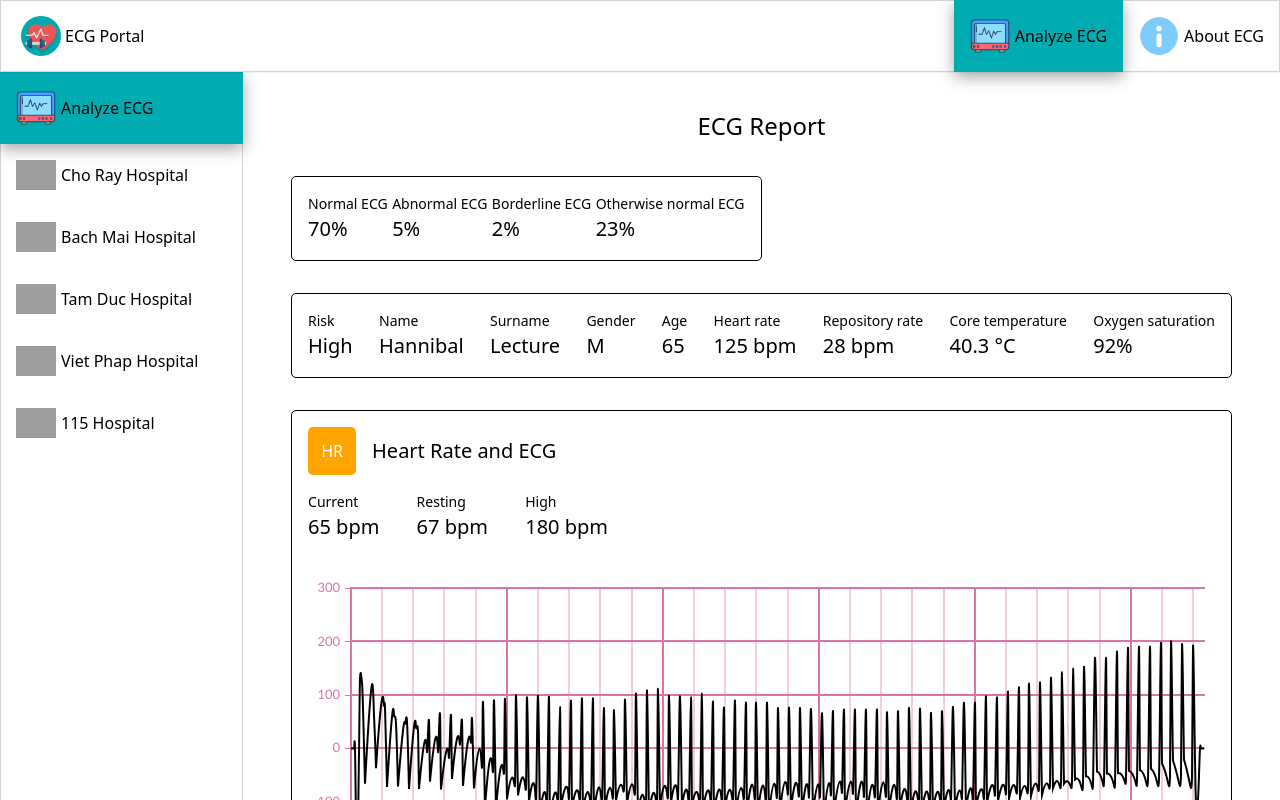
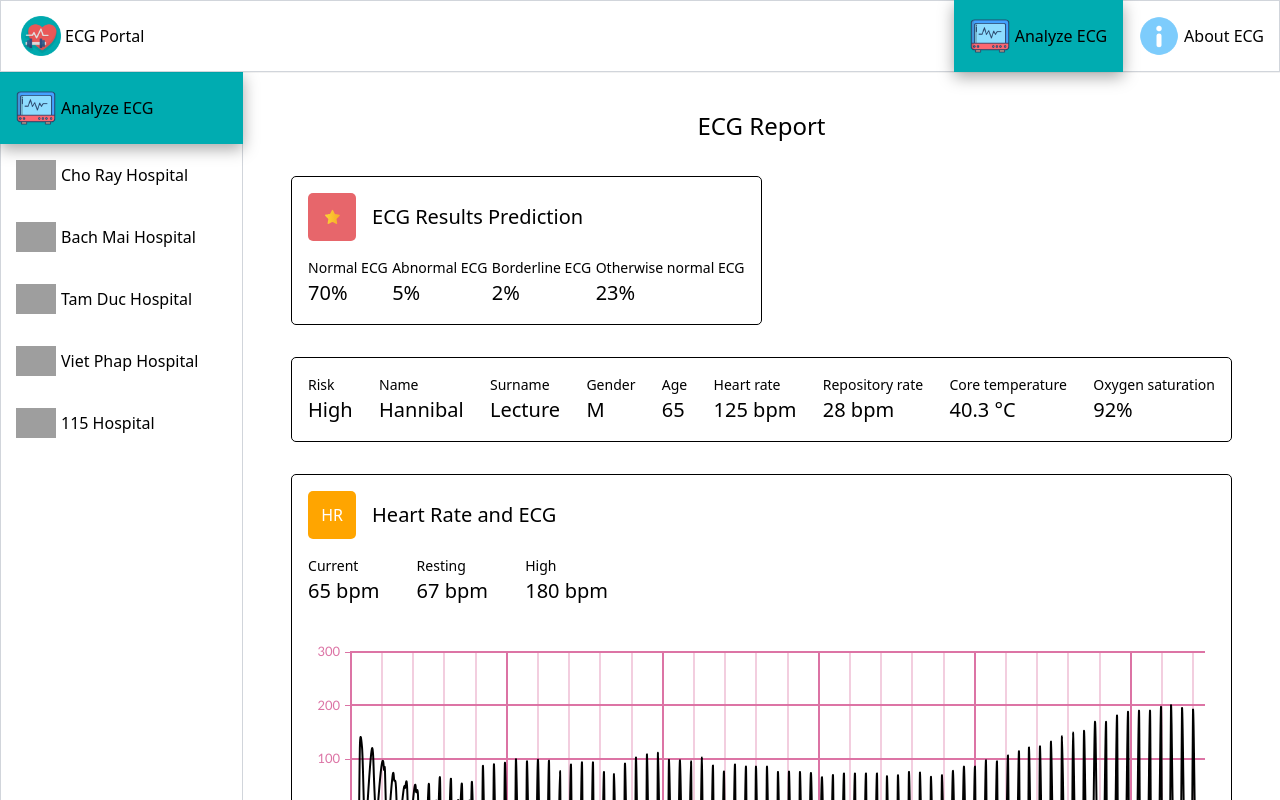
Before and after one commit to ngtruongthanh98/swarm-learning-to-detect-heart-diseases-by-ecg, a Nuxt app in the folder ecg-portal/: page /analyze-ecg in a window 1280 px wide. Shown: the top 800 px of the page. Built offline with nearby package versions, Linux system fonts and the light colour scheme; grey boxes are pictures that could not be loaded.

Commit message:
feat: Add ECG results prediction

```diff
--- a/ecg-portal/components/EcgDetails/index.vue
+++ b/ecg-portal/components/EcgDetails/index.vue
@@ -1,6 +1,46 @@
 <template>
   <div class="ecg-details-container">
     <div class="result-ecg">
+      <div class="result-ecg__header">
+        <div class="header-icon">
+          <div class="content">
+            <svg
+              xmlns="http://www.w3.org/2000/svg"
+              xmlns:xlink="http://www.w3.org/1999/xlink"
+              width="16"
+              height="16"
+            >
+              <defs>
+                <linearGradient
+                  id="b"
+                  x1="-1483.396"
+                  x2="-1155.767"
+                  y1="1056.787"
+                  y2="1056.787"
+                  gradientUnits="userSpaceOnUse"
+                  xlink:href="#a"
+                />
+                <linearGradient id="a">
+                  <stop offset="0" stop-color="#fcd635" />
+                  <stop offset="1" stop-color="#f7a928" />
+                </linearGradient>
+              </defs>
+              <path
+                fill="url(#b)"
+                d="M-1220 1212.362c-11.656 8.326-86.446-44.452-100.77-44.568-14.324-.115-89.956 51.449-101.476 42.936-11.52-8.513 15.563-95.952 11.247-109.61-4.316-13.658-76.729-69.655-72.193-83.242 4.537-13.587 96.065-14.849 107.721-23.175 11.656-8.325 42.535-94.497 56.86-94.382 14.323.116 43.807 86.775 55.327 95.288 11.52 8.512 103.017 11.252 107.334 24.91 4.316 13.658-68.99 68.479-73.527 82.066-4.536 13.587 21.133 101.451 9.477 109.777z"
+                color="#000"
+                overflow="visible"
+                transform="matrix(.04574 0 0 .04561 68.85 -40.34)"
+                style="marker: none"
+              />
+            </svg>
+          </div>
+        </div>
+
+        <div class="title">ECG Results Prediction</div>
+      </div>
+
+      <div class="result-ecg__boby">
         <div
           v-for="(ele, index) in RESULT_DATA_MOCK"
           class="result-ecg__item"
@@ -8,6 +48,7 @@
         >
           <div class="title">{{ ele.title }}</div>
           <div class="value">{{ ele.value }}</div>
+        </div>
       </div>
     </div>
 
@@ -171,12 +212,45 @@ export default {
 
   .result-ecg {
     display: flex;
+    flex-direction: column;
     justify-content: space-between;
 
     padding: 16px;
     width: 50%;
     border: 1px solid black;
     border-radius: 5px;
+
+    &__header {
+      display: flex;
+      align-items: center;
+
+      .header-icon {
+        background-color: $error-color;
+        width: 48px;
+        height: 48px;
+        border-radius: 5px;
+
+        display: flex;
+        align-items: center;
+        justify-content: center;
+
+        .content {
+          color: white;
+        }
+      }
+
+      .title {
+        margin-left: 16px;
+        font-size: 20px;
+        font-weight: 500;
+      }
+    }
+
+    &__boby {
+      display: flex;
+      justify-content: space-between;
+      margin-top: 16px;
+    }
 
     &__item {
       display: flex;
```
Lines whose indentation alone changed are shown as unchanged.
